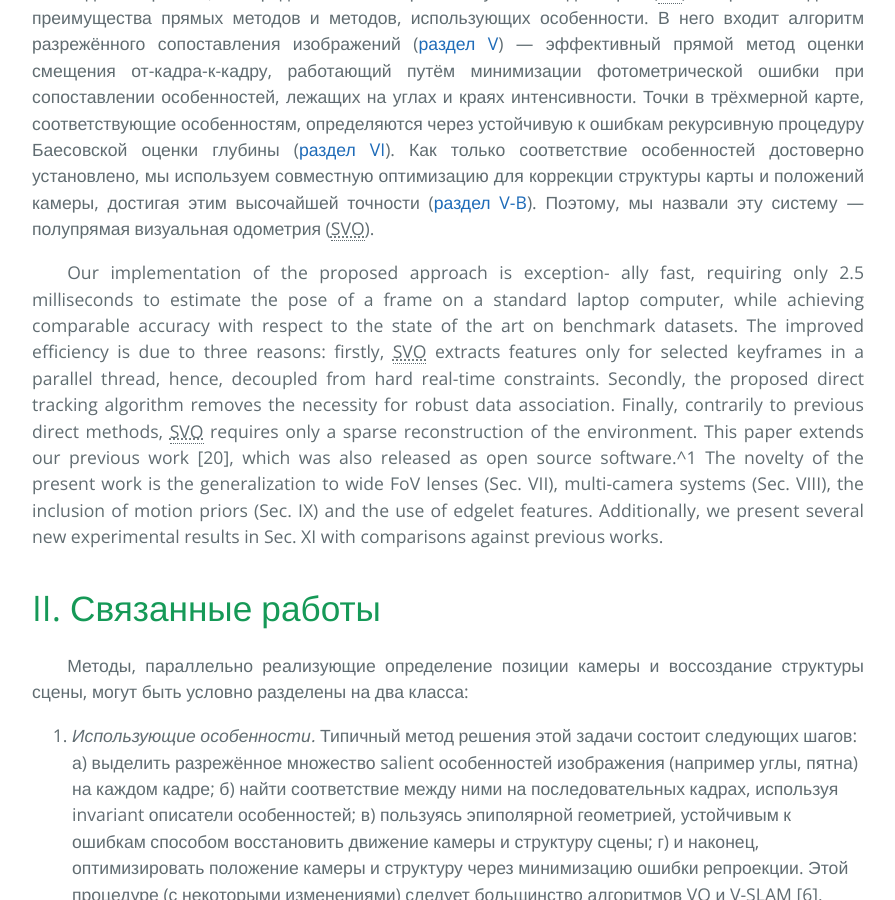
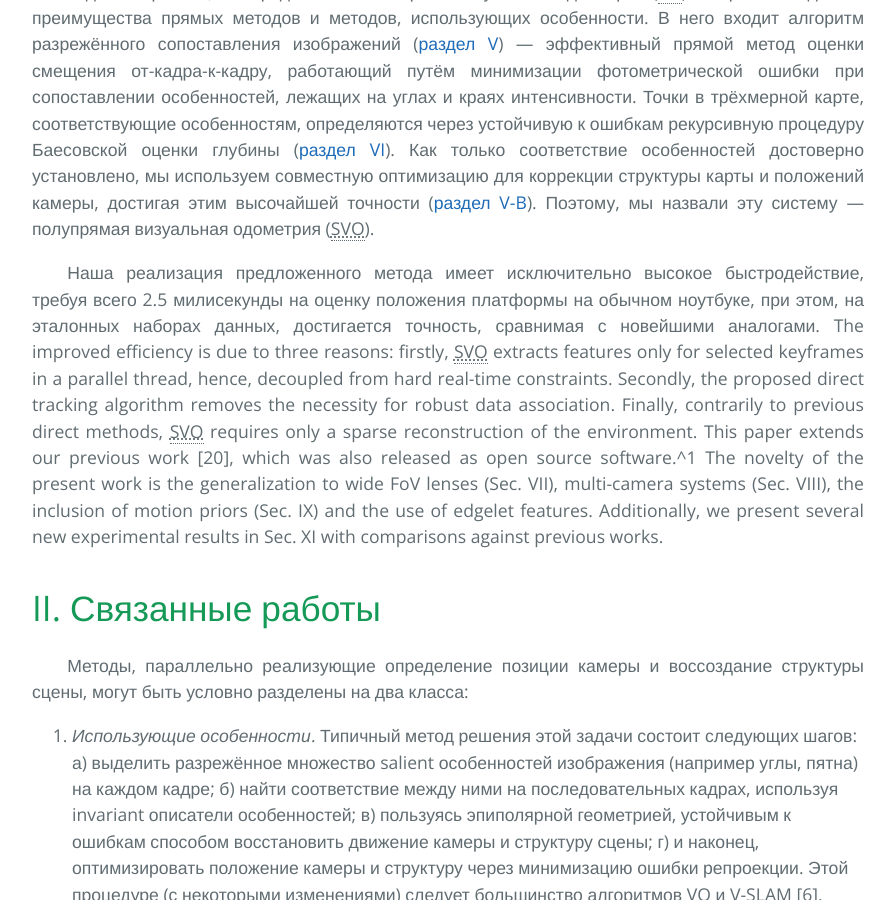
Before and after one commit to i-v-s/slam, a Jekyll site: the page built from svo2.md, in a window 1280 px wide and 900 px high, scrolled down 2629 px. Shown: the whole window, without its empty margins (192-1087 px from the left). Built offline with Jekyll 4.4.1, drawn with Linux system fonts in a browser that asks for light colours; our own code applies the rules of GitHub Pages for plain Markdown files; formulas are drawn with MathJax 3.

Commit message:
Updated svo2.md

```diff
--- a/svo2.md
+++ b/svo2.md
@@ -102,11 +102,11 @@ the UZH Forschungskredit, and the SNSF-ERC Starting Grant.
 Поэтому, мы назвали эту систему &mdash; полупрямая
 визуальная одометрия (SVO).
 
-Our implementation of the proposed approach is exception-
-ally fast, requiring only 2.5 milliseconds to estimate the pose
-of a frame on a standard laptop computer, while achieving
-comparable accuracy with respect to the state of the art
-on benchmark datasets. The improved efficiency is due to
+Наша реализация предложенного метода имеет исключительно
+высокое быстродействие, требуя всего 2.5 милисекунды на оценку положения
+платформы на обычном ноутбуке, при этом, на эталонных наборах данных,
+достигается точность, сравнимая с новейшими аналогами.
+The improved efficiency is due to
 three reasons: firstly, SVO extracts features only for selected
 keyframes in a parallel thread, hence, decoupled from hard
 real-time constraints. Secondly, the proposed direct tracking
```
